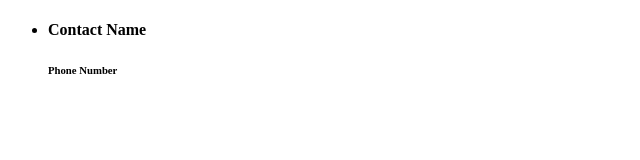
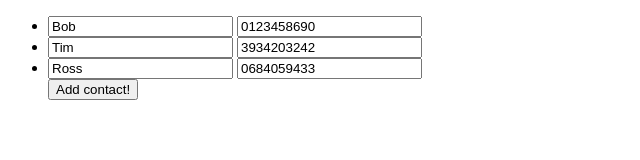
Before and after one commit to seemajune/angular-using-behavioural-directives-lab-Continued-Education, a plain HTML site: page index.html in a window 1280 px wide. Shown: the whole page, without its empty margins (0-640 px from the left). Drawn offline with Linux system fonts and the light colour scheme.

Commit message:
updates using ngmodel

```diff
--- a/index.html
+++ b/index.html
@@ -11,10 +11,11 @@
     <div ng-app="app">
         <div ng-controller="ContactController as vm">
             <ul>
-                <li>
-                    <h4>Contact Name</h4>
-                    <h6>Phone Number</h6>
+                <li ng-repeat="contact in vm.contacts">
+                    <input ng-model="contact.name"></input>
+                    <input ng-model="contact.phone"></input>
                 </li>
+                <button ng-click="vm.addContact()">Add contact!</button>
             </ul>
         </div>
     </div>
```
Also changed, not shown: 1 other file.
